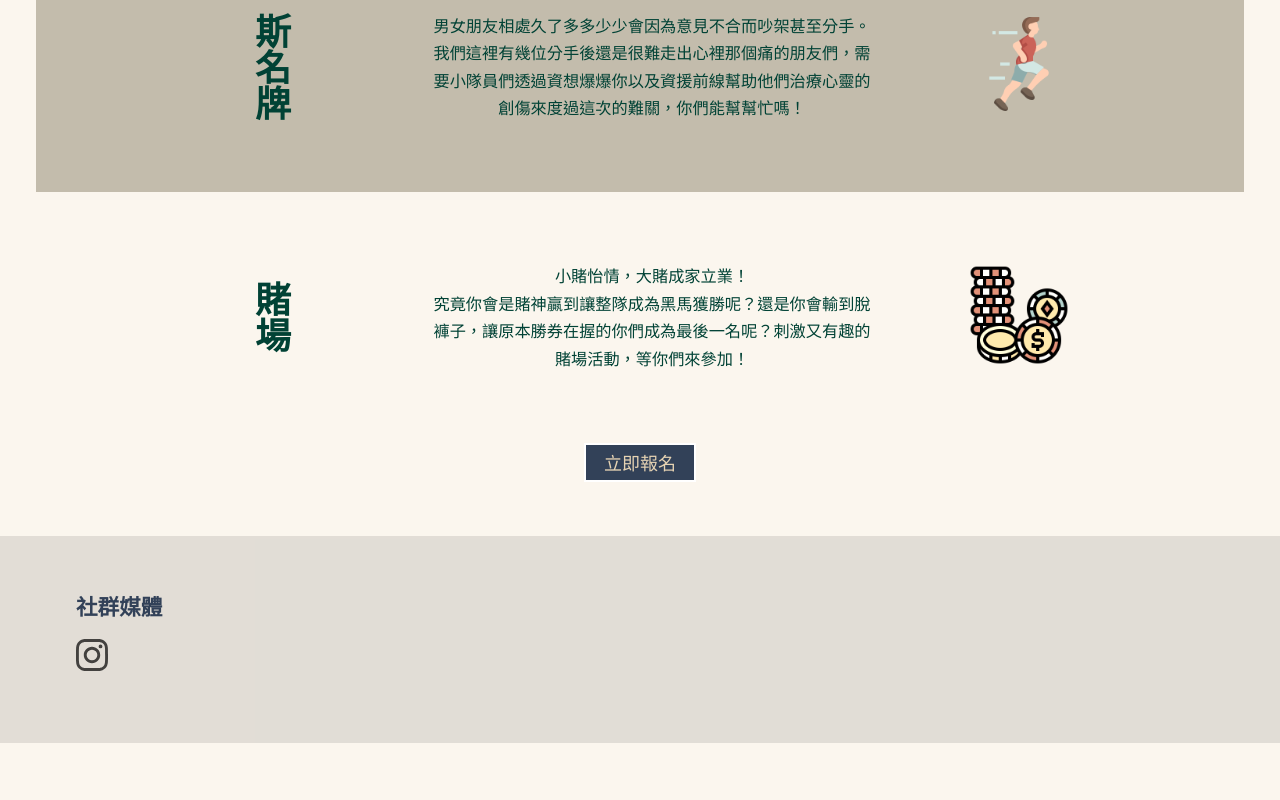
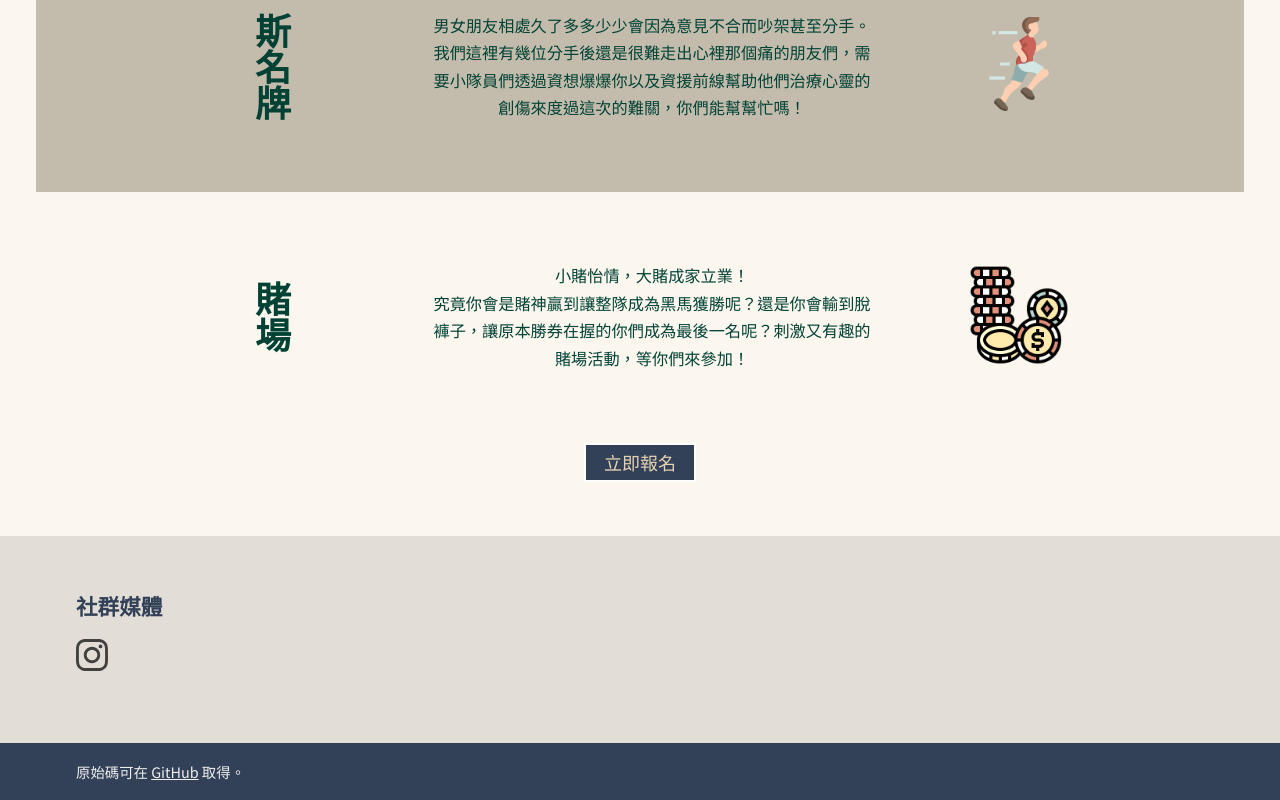
Before and after one commit to IBaseAsyncOrgFactoryProvider/ic-im-in-cse-2022, a Next.js app: page / in a window 1280 px wide. Shown: the part 3272-4072 px from the top of the page. Before the commit the page ends 4015 px from the top, so only its background shows below. Built offline with nearby package versions, Linux system fonts and the light colour scheme.

Commit message:
Add repo link

```diff
--- a/components/Layout.js
+++ b/components/Layout.js
@@ -3,10 +3,35 @@ import Navbar from './Navbar'
 
 export default function Layout({ children }) {
   return (
-        <>
-            <Navbar />
-            {children}
-            <Footer />
-        </>
+    <>
+      <Navbar />
+      {children}
+      <Footer />
+      <div
+        style={{
+          fontSize: '0.8rem',
+          background: 'var(--color-primary)',
+          color: '#eee',
+          padding: '1rem 0',
+        }}
+      >
+        <div
+          style={{
+            maxWidth: 'var(--large-container-width)',
+            padding: '0 2rem',
+            margin: 'auto',
+          }}
+        >
+          原始碼可在{' '}
+          <a
+            href="https://github.com/IBaseAsyncOrgFactoryProvider/ic-im-in-cse-2022"
+            style={{ textDecoration: 'underline' }}
+          >
+            GitHub
+          </a>{' '}
+          取得。
+        </div>
+      </div>
+    </>
   )
 }
```
